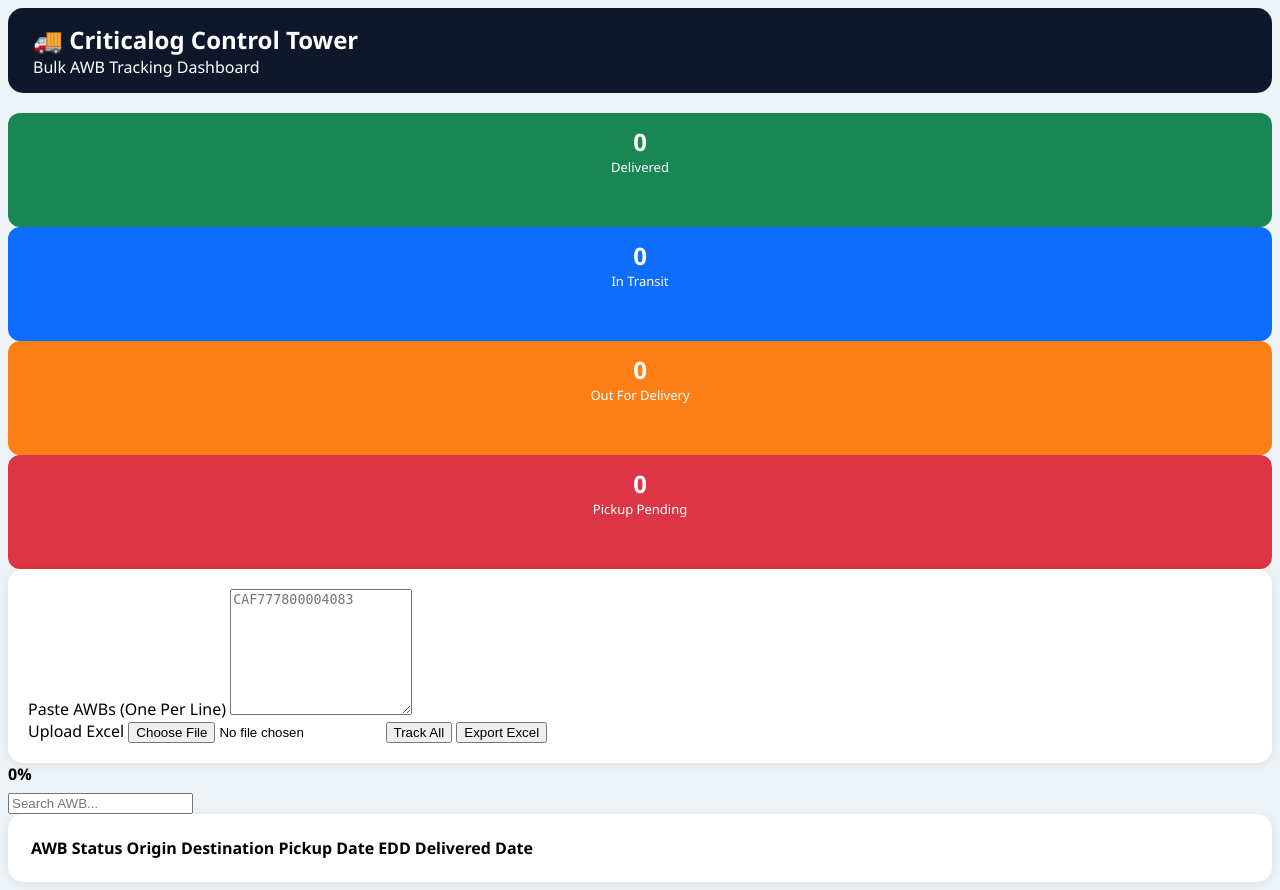
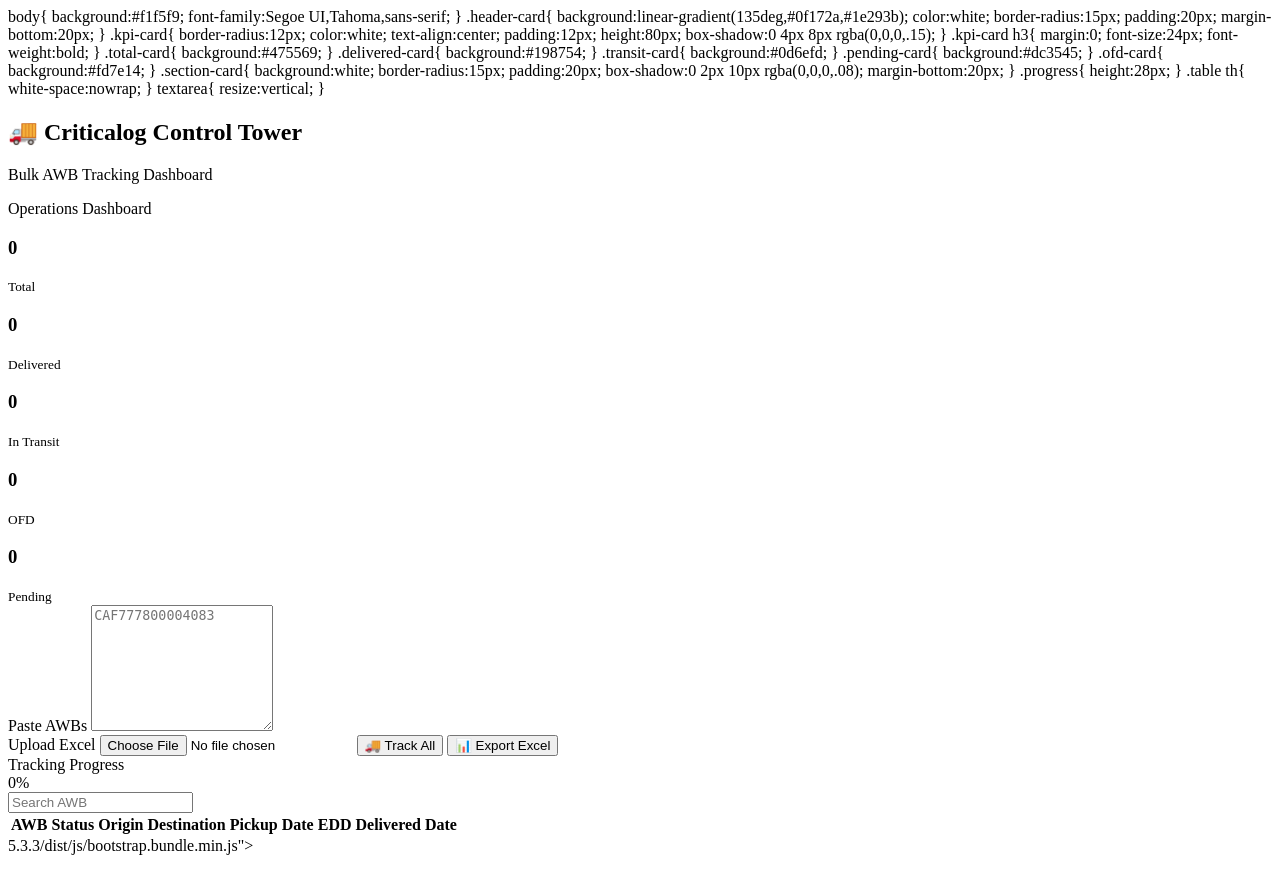
Before and after one commit to saurabbhsinha2/criticalog-bulk-tracker, a Flask app: page / in a window 1280 px wide. After the commit the page ends 855 px from the top, so only its background shows below. Run offline with Flask 3, Linux system fonts and the light colour scheme; lists and menus that the app fills with data are empty; some libraries are stand-ins or nearby versions.

Commit message:
Update index.html

```diff
--- a/templates/index.html
+++ b/templates/index.html
@@ -7,35 +7,30 @@
 
 <title>Criticalog Control Tower</title>
 
-<link href="https://cdn.jsdelivr.net/npm/3.3/dist/css/bootstrap.min.css
+<link href="https://cdn.jsdelivr.net/npm/bootstrap@5.3.ootstrap.min.css
 
-<script src="https://cdnjs.cloudflare.com/ajax/libs/xlsx/0.18.5/xlsx.full.min.js"></script>
-
-<style>
+<script src="https://cdnjs.cloudflare.com/ajax/libs/xlsx/0.18.5/xlsx.fullle>
 
 body{
-    background:#edf2f7;
+    background:#f1f5f9;
     font-family:Segoe UI,Tahoma,sans-serif;
 }
 
-.top-header{
-    background:#0f172a;
+.header-card{
+    background:linear-gradient(135deg,#0f172a,#1e293b);
     color:white;
-    padding:15px 25px;
     border-radius:15px;
+    padding:20px;
     margin-bottom:20px;
-}
-
-.top-header h2{
-    margin:0;
 }
 
 .kpi-card{
     border-radius:12px;
     color:white;
+    text-align:center;
     padding:12px;
-    text-align:center;
-    height:90px;
+    height:80px;
+    box-shadow:0 4px 8px rgba(0,0,0,.15);
 }
 
 .kpi-card h3{
@@ -44,24 +39,23 @@ body{
     font-weight:bold;
 }
 
-.kpi-card p{
-    margin:0;
-    font-size:13px;
+.total-card{
+    background:#475569;
 }
 
-.delivered{
+.delivered-card{
     background:#198754;
 }
 
-.transit{
+.transit-card{
     background:#0d6efd;
 }
 
-.pending{
+.pending-card{
     background:#dc3545;
 }
 
-.ofd{
+.ofd-card{
     background:#fd7e14;
 }
 
@@ -70,36 +64,15 @@ body{
     border-radius:15px;
     padding:20px;
     box-shadow:0 2px 10px rgba(0,0,0,.08);
+    margin-bottom:20px;
 }
 
 .progress{
     height:28px;
 }
 
-#progressBar{
-    font-weight:600;
-}
-
-.status-delivered{
-    background:#d1e7dd !important;
-}
-
-.status-transit{
-    background:#cfe2ff !important;
-}
-
-.status-pending{
-    background:#f8d7da !important;
-}
-
-.status-ofd{
-    background:#fff3cd !important;
-}
-
 .table th{
-    position:sticky;
-    top:0;
-    z-index:10;
+    white-space:nowrap;
 }
 
 textarea{
@@ -114,51 +87,74 @@ textarea{
 
 <div class="container-fluid p-4">
 
-<div class="top-header">
+<div class="header-card">
+
+<div class="d-flex justify-content-between align-items-center">
+
+<div>
 <h2>🚚 Criticalog Control Tower</h2>
-<div>Bulk AWB Tracking Dashboard</div>
+<p class="mb-0">
+Bulk AWB Tracking Dashboard
+</p>
 </div>
 
-<div class="row g-2 mb-3">
+<div>
+<span class="badge bg-light text-dark">
+Operations Dashboard
+</span>
+</div>
 
-<div class="col-md-3">
-<div class="kpi-card delivered">
-<h3 id="deliveredCount">0</h3>
-<p>Delivered</p>
+</div>
+
+</div>
+
+<div class="row g-2 mb-4">
+
+<div class="col">
+<div class="kpi-card total-card">
+<h3 id="totalCount">0</h3>
+<small>Total</small>
 </div>
 </div>
 
-<div class="col-md-3">
-<div class="kpi-card transit">
-<h3 id="transitCount">0</h3>
-<p>In Transit</p>
+<div class="col">
+<div class="kpi-card delivered-card">
+<h3 id="deliveredCount">0</h3>
+<small>Delivered</small>
 </div>
 </div>
 
-<div class="col-md-3">
-<div class="kpi-card ofd">
-<h3 id="ofdCount">0</h3>
-<p>Out For Delivery</p>
+<div class="col">
+<div class="kpi-card transit-card">
+<h3 id="transitCount">0</h3>
+<small>In Transit</small>
 </div>
 </div>
 
-<div class="col-md-3">
-<div class="kpi-card pending">
+<div class="col">
+<div class="kpi-card ofd-card">
+<h3 id="ofdCount">0</h3>
+<small>OFD</small>
+</div>
+</div>
+
+<div class="col">
+<div class="kpi-card pending-card">
 <h3 id="pendingCount">0</h3>
-<p>Pickup Pending</p>
+<small>Pending</small>
 </div>
 </div>
 
 </div>
 
-<div class="section-card mb-3">
+<div class="section-card">
 
 <div class="row">
 
-<div class="col-md-8">
+<div class="col-lg-8">
 
-<label class="form-label">
-Paste AWBs (One Per Line)
+<label class="form-label fw-bold">
+Paste AWBs
 </label>
 
 <textarea
@@ -169,9 +165,9 @@ placeholder="CAF777800004083"></textarea>
 
 </div>
 
-<div class="col-md-4">
+<div class="col-lg-4">
 
-<label class="form-label">
+<label class="form-label fw-bold">
 Upload Excel
 </label>
 
@@ -185,7 +181,7 @@ accept=".xlsx,.xls">
 class="btn btn-primary w-100 mb-2"
 onclick="trackAll()">
 
-Track All
+🚚 Track All
 
 </button>
 
@@ -193,7 +189,7 @@ Track All
 class="btn btn-success w-100"
 onclick="exportTable()">
 
-Export Excel
+📊 Export Excel
 
 </button>
 
@@ -203,7 +199,11 @@ Export Excel
 
 </div>
 
-<div class="mb-3">
+<div class="section-card">
+
+<label class="form-label fw-bold">
+Tracking Progress
+</label>
 
 <div class="progress">
 
@@ -220,13 +220,13 @@ style="width:0%">
 
 </div>
 
-<div class="mb-3">
+<div class="section-card">
 
 <input
 type="text"
 id="searchBox"
 class="form-control"
-placeholder="Search AWB..."
+placeholder="Search AWB"
 onkeyup="searchTable()">
 
 </div>
@@ -242,6 +242,7 @@ class="table table-bordered table-hover">
 <thead class="table-dark">
 
 <tr>
+
 <th>AWB</th>
 <th>Status</th>
 <th>Origin</th>
@@ -249,6 +250,7 @@ class="table table-bordered table-hover">
 <th>Pickup Date</th>
 <th>EDD</th>
 <th>Delivered Date</th>
+
 </tr>
 
 </thead>
@@ -263,29 +265,30 @@ class="table table-bordered table-hover">
 
 </div>
 
-</div>
-
 <script>
 
 async function trackAll(){
 
+    const progress =
+    document.getElementById("progressBar");
+
     let awbs =
-document.getElementById("awbs")
+    document
+    .getElementById("awbs")
     .value
     .split("\n")
-.map(x=>x.trim())
-.filter(x=>x);
+    .map(x => x.trim())
+    .filter(x => x);
 
-if(awbs.length===0){
-alert("Enter AWBs");
+    if(awbs.length === 0){
+
+        alert("Please enter AWBs");
+
         return;
     }
 
-const progress =
-document.getElementById("progressBar");
-
-progress.style.width="5%";
-progress.innerHTML="Starting...";
+    progress.style.width = "5%";
+    progress.innerHTML = "Starting...";
 
     const response =
     await fetch("/track",{
@@ -308,58 +311,100 @@ await response.json();
     const tbody =
     document.getElementById("results");
 
-tbody.innerHTML="";
+    tbody.innerHTML = "";
 
-let delivered=0;
-let transit=0;
-let pending=0;
-let ofd=0;
+    let total = data.length;
+    let delivered = 0;
+    let transit = 0;
+    let pending = 0;
+    let ofd = 0;
 
     data.forEach((item,index)=>{
 
-let cls="";
+        let badgeClass =
+        "bg-secondary";
 
-if(item.status==="Delivered"){
+        if(item.status === "Delivered"){
+
             delivered++;
-cls="status-delivered";
+            badgeClass = "bg-success";
+
         }
-else if(item.status==="In Transit"){
+
+        else if(item.status === "In Transit"){
+
             transit++;
-cls="status-transit";
+            badgeClass = "bg-primary";
+
         }
-else if(item.status==="Pickup Pending"){
+
+        else if(item.status === "Out For Delivery"){
+
+            ofd++;
+            badgeClass = "bg-warning text-dark";
+
+        }
+
+        else if(item.status === "Pickup Pending"){
+
             pending++;
-cls="status-pending";
-}
-else if(item.status==="Out For Delivery"){
-ofd++;
-cls="status-ofd";
+            badgeClass = "bg-danger";
+
         }
 
         tbody.innerHTML += `
-<tr class="${cls}">
-<td>${item.awb || ''}</td>
-<td>${item.status || ''}</td>
-<td>${item.origin || ''}</td>
-<td>${item.destination || ''}</td>
-<td>${item.pickup_date || ''}</td>
-<td>${item.edd || ''}</td>
-<td>${item.delivered_date || ''}</td>
+
+        <tr>
+
+            <td>
+                ${item.awb || ''}
+            </td>
+
+            <td>
+                <span class="badge ${badgeClass}">
+                    ${item.status || ''}
+                </span>
+            </td>
+
+            <td>
+                ${item.origin || ''}
+            </td>
+
+            <td>
+                ${item.destination || ''}
+            </td>
+
+            <td>
+                ${item.pickup_date || ''}
+            </td>
+
+            <td>
+                ${item.edd || ''}
+            </td>
+
+            <td>
+                ${item.delivered_date || ''}
+            </td>
+
         </tr>
+
         `;
 
-let pct =
+        let percent =
         Math.round(
-((index+1) / data.length) * 100
+            ((index + 1) / total) * 100
         );
 
         progress.style.width =
-pct + "%";
+        percent + "%";
 
         progress.innerHTML =
-pct + "%";
+        percent + "%";
 
     });
+
+    document.getElementById("totalCount").innerHTML =
+    total;
 
     document.getElementById("deliveredCount").innerHTML =
     delivered;
@@ -373,14 +418,15 @@ ofd;
     document.getElementById("pendingCount").innerHTML =
     pending;
 
-progress.innerHTML="Completed";
+    progress.innerHTML =
+    "Completed";
 
     }
-
 function searchTable(){
 
     let filter =
-document.getElementById("searchBox")
+    document
+    .getElementById("searchBox")
     .value
     .toUpperCase();
 
@@ -391,11 +437,11 @@ document.querySelectorAll(
 
     rows.forEach(row=>{
 
-let awb =
-row.cells[0].innerText.toUpperCase();
+        let text =
+        row.innerText.toUpperCase();
 
         row.style.display =
-awb.includes(filter)
+        text.includes(filter)
         ? ""
         : "none";
 
@@ -405,39 +451,66 @@ awb.includes(filter)
 
 function exportTable(){
 
-let table =
-document.getElementById("resultTable");
+    const table =
+    document.getElementById(
+        "resultTable"
+    );
 
-let wb =
-XLSX.utils.table_to_book(table);
+    if(table.rows.length <= 1){
+
+        alert(
+            "No data available to export"
+        );
+
+        return;
+
+    }
+
+    const workbook =
+    XLSX.utils.table_to_book(
+        table,
+        {
+            sheet:"Tracking"
+        }
+    );
 
     XLSX.writeFile(
-wb,
+        workbook,
         "Criticalog_Report.xlsx"
     );
 
 }
 
-document.getElementById("excelFile")
-.addEventListener("change",function(e){
+document
+.getElementById("excelFile")
+.addEventListener(
+    "change",
+    function(e){
 
         const file =
         e.target.files[0];
 
-if(!file) return;
+        if(!file){
+            return;
+        }
 
         const reader =
         new FileReader();
 
-reader.onload=function(evt){
+        reader.onload =
+        function(evt){
 
             const data =
-new Uint8Array(evt.target.result);
+            new Uint8Array(
+                evt.target.result
+            );
 
             const workbook =
             XLSX.read(
                 data,
-{type:"array"}
+                {
+                    type:"array"
+                }
             );
 
             const sheet =
@@ -448,7 +521,9 @@ workbook.SheetNames[0]
             const rows =
             XLSX.utils.sheet_to_json(
                 sheet,
-{header:1}
+                {
+                    header:1
+                }
             );
 
             let awbs=[];
@@ -456,21 +531,30 @@ let awbs=[];
             rows.forEach(row=>{
 
                 if(row[0]){
-awbs.push(row[0]);
+                    awbs.push(
+                        row[0]
+                    );
                 }
 
             });
 
-document.getElementById("awbs").value =
+            document
+            .getElementById("awbs")
+            .value =
             awbs.join("\n");
 
         };
 
-reader.readAsArrayBuffer(file);
+        reader.readAsArrayBuffer(
+            file
+        );
 
-});
+    }
+);
 
 </script>
 
+5.3.3/dist/js/bootstrap.bundle.min.js"></script>
+
 </body>
 </html>
```
Lines whose indentation alone changed are shown as unchanged.
